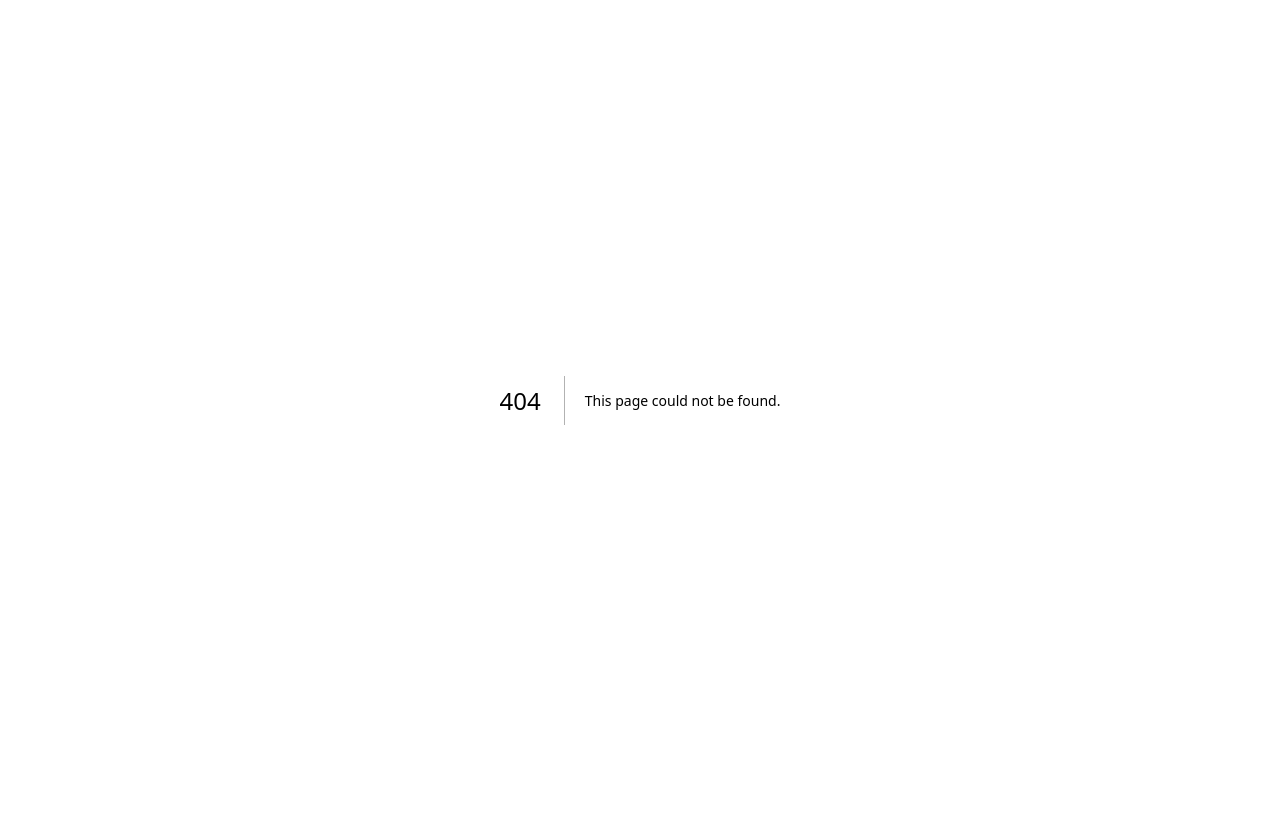
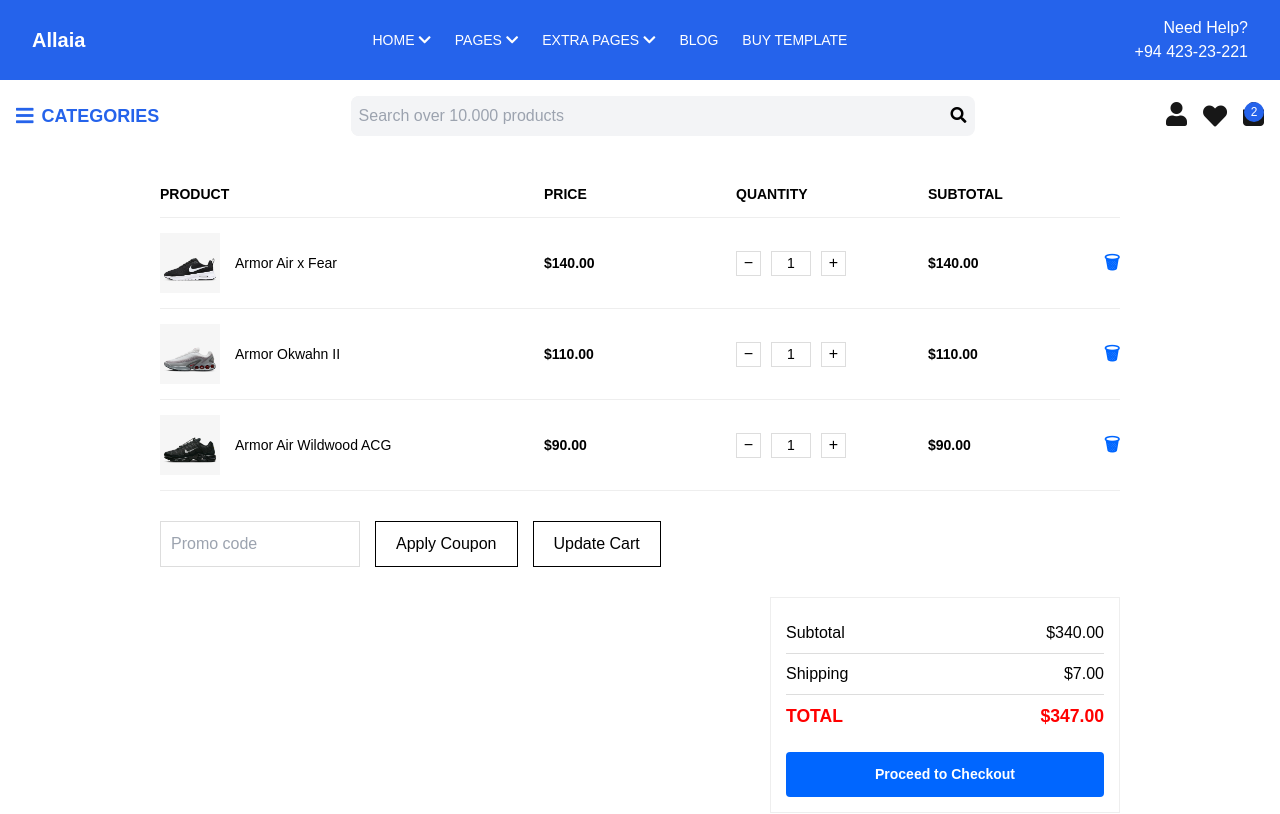
Before and after one commit to Enesugurllu/Allaia, a Next.js app: page /Cart in a window 1280 px wide. Before the commit this address had no page. Shown: the top 814 px of the page. Built offline with nearby package versions, Linux system fonts and the light colour scheme.

Commit message:
Sepetim Kısmı Eklendi.

```diff
--- /dev/null
+++ b/app/Cart/page.tsx
@@ -0,0 +1,19 @@
+"use client"
+import React from 'react'
+import Navbar from '@/components/Navbar'
+import Menu from '@/components/Menu'
+import CartComponent from '@/components/Cart'
+import Footer from '@/components/Footer'
+
+const CartPage = () => {
+  return (
+    <>
+    <Navbar/>
+    <Menu/>
+    <CartComponent/>
+    <Footer/>
+    </>
+  )
+}
+
+export default CartPage
--- /dev/null
+++ b/components/Cart.css
@@ -0,0 +1,184 @@
+body {
+  background-color: white;
+  margin: 0;
+  padding: 0;
+}
+
+.cart-container {
+  max-width: 1000px;
+  margin: 0 auto;
+  padding: 20px;
+  background-color: white;
+}
+
+.cart-header {
+  display: grid;
+  grid-template-columns: 2fr 1fr 1fr 1fr;
+  padding: 12px 0;
+  border-bottom: 1px solid #eee;
+  font-weight: bold;
+  font-size: 14px;
+  color: #000;
+}
+
+.cart-item {
+  display: grid;
+  grid-template-columns: 2fr 1fr 1fr 1fr;
+  padding: 15px 0;
+  align-items: center;
+  border-bottom: 1px solid #eee;
+  font-size: 14px;
+  color: #000;
+}
+
+.product-info {
+  display: flex;
+  align-items: center;
+  gap: 15px;
+}
+
+.product-info img {
+  width: 60px;
+  height: 60px;
+  object-fit: cover;
+}
+
+.product-info span {
+  color: #000;
+}
+
+.price {
+  font-weight: bold;
+  color: #000;
+}
+
+.quantity-controls {
+  display: flex;
+  align-items: center;
+  gap: 10px;
+}
+
+.quantity-controls button {
+  width: 25px;
+  height: 25px;
+  border: 1px solid #ddd;
+  background: white;
+  color: #000;
+  font-size: 16px;
+  cursor: pointer;
+  display: flex;
+  align-items: center;
+  justify-content: center;
+}
+
+.quantity-controls input {
+  width: 40px;
+  height: 25px;
+  text-align: center;
+  border: 1px solid #ddd;
+}
+
+.subtotal {
+  display: flex;
+  align-items: center;
+  justify-content: space-between;
+  font-weight: bold;
+  color: #000;
+}
+
+.remove-item {
+  background: none;
+  border: none;
+  color: #0066ff;
+  cursor: pointer;
+  font-size: 18px;
+}
+
+.promo-section {
+  display: flex;
+  gap: 15px;
+  margin: 30px 0;
+}
+
+.promo-section input {
+  padding: 10px;
+  border: 1px solid #ddd;
+  width: 200px;
+}
+
+.apply-coupon, .update-cart {
+  padding: 10px 20px;
+  border: 1px solid #000;
+  background: white;
+  color: #000;
+  cursor: pointer;
+}
+
+.update-cart:hover {
+  background: #FFD700;
+  border-color: #FFD700;
+}
+
+.cart-summary {
+  max-width: 350px;
+  margin-left: auto;
+  padding: 15px;
+  background: white;
+  border: 1px solid #eee;
+}
+
+.summary-row {
+  display: flex;
+  justify-content: space-between;
+  padding: 8px 0;
+  border-bottom: 1px solid #ddd;
+  color: #000;
+}
+
+.summary-row.total {
+  font-weight: bold;
+  font-size: 1.1em;
+  color: #ff0000;
+  border-bottom: none;
+}
+
+.checkout-button {
+  width: 100%;
+  padding: 12px;
+  background: #0066ff;
+  color: white;
+  border: none;
+  border-radius: 4px;
+  margin-top: 15px;
+  cursor: pointer;
+  font-weight: bold;
+  font-size: 14px;
+  transition: all 0.3s ease;
+}
+
+.checkout-button:hover {
+  background: #FFD700;
+  color: #000;
+}
+
+/* Responsive tasarım için */
+@media (max-width: 768px) {
+  .cart-container {
+    padding: 10px;
+  }
+
+  .cart-header,
+  .cart-item {
+    grid-template-columns: 2fr 1fr 1fr;
+    font-size: 13px;
+  }
+
+  .promo-section {
+    flex-direction: column;
+  }
+
+  .cart-summary {
+    margin: 15px auto;
+    max-width: 300px;
+  }
+}
--- /dev/null
+++ b/components/Cart.tsx
@@ -0,0 +1,111 @@
+import React, { useState } from 'react';
+import './Cart.css';
+
+interface CartItem {
+  id: number;
+  name: string;
+  price: number;
+  quantity: number;
+  image: string;
+}
+
+const Cart: React.FC = () => {
+  const [items, setItems] = useState<CartItem[]>([
+    {
+      id: 1,
+      name: 'Armor Air x Fear',
+      price: 140.00,
+      quantity: 1,
+      image: '/image/1.png'
+    },
+    {
+      id: 2,
+      name: 'Armor Okwahn II',
+      price: 110.00,
+      quantity: 1,
+      image: '/image/2.png'
+    },
+    {
+      id: 3,
+      name: 'Armor Air Wildwood ACG',
+      price: 90.00,
+      quantity: 1,
+      image: '/image/3.png'
+    }
+  ]);
+
+  const [promoCode, setPromoCode] = useState<string>('');
+  const shipping: number = 7.00;
+
+  const updateQuantity = (id: number, change: number): void => {
+    setItems(items.map(item =>
+      item.id === id ? {...item, quantity: Math.max(1, item.quantity + change)} : item
+    ));
+  };
+
+  const removeItem = (id: number): void => {
+    setItems(items.filter(item => item.id !== id));
+  };
+
+  const subtotal: number = items.reduce((sum, item) => sum + (item.price * item.quantity), 0);
+  const total: number = subtotal + shipping;
+
+  return (
+    <div className="cart-container">
+      <div className="cart-header">
+        <div className="product-col">PRODUCT</div>
+        <div className="price-col">PRICE</div>
+        <div className="quantity-col">QUANTITY</div>
+        <div className="subtotal-col">SUBTOTAL</div>
+      </div>
+
+      {items.map((item) => (
+        <div key={item.id} className="cart-item">
+          <div className="product-info">
+            <img src={item.image} alt={item.name} />
+            <span>{item.name}</span>
+          </div>
+          <div className="price">${item.price.toFixed(2)}</div>
+          <div className="quantity-controls">
+            <button onClick={() => updateQuantity(item.id, -1)}>−</button>
+            <input type="text" value={item.quantity} readOnly />
+            <button onClick={() => updateQuantity(item.id, 1)}>+</button>
+          </div>
+          <div className="subtotal">
+            ${(item.price * item.quantity).toFixed(2)}
+            <button className="remove-item" onClick={() => removeItem(item.id)}>🗑</button>
+          </div>
+        </div>
+      ))}
+
+      <div className="promo-section">
+        <input
+          type="text"
+          placeholder="Promo code"
+          value={promoCode}
+          onChange={(e: React.ChangeEvent<HTMLInputElement>) => setPromoCode(e.target.value)}
+        />
+        <button className="apply-coupon">Apply Coupon</button>
+        <button className="update-cart">Update Cart</button>
+      </div>
+
+      <div className="cart-summary">
+        <div className="summary-row">
+          <span>Subtotal</span>
+          <span>${subtotal.toFixed(2)}</span>
+        </div>
+        <div className="summary-row">
+          <span>Shipping</span>
+          <span>${shipping.toFixed(2)}</span>
+        </div>
+        <div className="summary-row total">
+          <span>TOTAL</span>
+          <span>${total.toFixed(2)}</span>
+        </div>
+        <button className="checkout-button">Proceed to Checkout</button>
+      </div>
+    </div>
+  );
+};
+
+export default Cart;
--- a/components/Menu.tsx
+++ b/components/Menu.tsx
@@ -55,7 +55,9 @@ const Menu: React.FC = () => {
     </div>
     <div className="flex items-center space-x-4">
       <div className="relative profile-dropdown">
-        <i className="fas fa-user text-2xl cursor-pointer icon-hover" />
+        <a href="/Sign">
+          <i className="fas fa-user text-2xl cursor-pointer icon-hover" />
+        </a>
         <div className="profile-menu absolute right-0 w-48 bg-white border border-gray-200 shadow-lg hidden z-10">
           <a
             href="/Sign"
@@ -96,7 +98,9 @@ const Menu: React.FC = () => {
       </div>
       <i className="fas fa-heart text-2xl cursor-pointer icon-hover" />
       <div className="relative cart-dropdown">
-        <i className="fas fa-shopping-bag text-2xl cursor-pointer icon-hover" />
+        <a href="/Cart">
+          <i className="fas fa-shopping-bag text-2xl cursor-pointer icon-hover" />
+        </a>
         <span className="absolute top-0 right-0 bg-blue-600 text-white text-xs rounded-full w-5 h-5 flex items-center justify-center">
           2
         </span>
```
